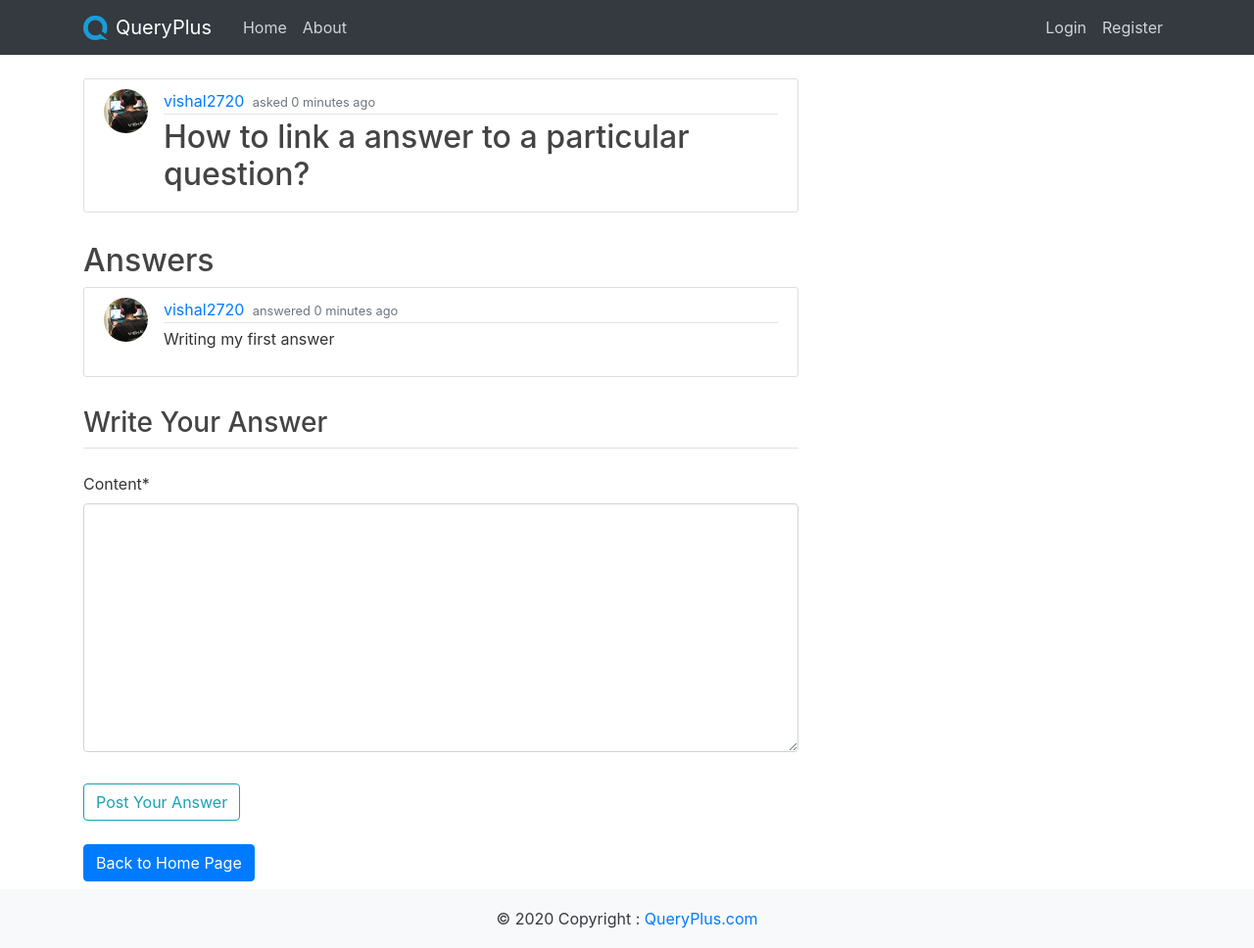
After one commit to vishalsalgond/QueryPlus, a Django app: page /question/11/ in a window 1280 px wide. The commit adds this page. Shown: the whole page at 98% size. Run offline with Django 3.2, Linux system fonts and the light colour scheme; data comes from the database, SQL or seed files in the repository; both versions use the stored data as it was after the commit; some libraries are stand-ins or nearby versions.

Commit message:
third commit

```diff
--- a/django_project/urls.py
+++ b/django_project/urls.py
@@ -19,14 +19,28 @@ from main_app import views as main_views
 from django.contrib.auth import views as auth_views
 from django.conf import settings
 from django.conf.urls.static import static
+from main_app.views import (QuestionCreateView,
+                            QuestionDetailView,
+                            QuestionListView,
+                            QuestionDeleteView,
+                            AnswerDeleteView,
+                            AnswerUpdateView,
+                            QuestionUpdateView)
+
 
 urlpatterns = [
     path('admin/', admin.site.urls),
-    path('', main_views.home, name='home'),
+    path('', QuestionListView.as_view(), name='home'),
     path('profile/', main_views.profile, name='profile'),
     path('register/', main_views.register, name='register'),
     path('login/', auth_views.LoginView.as_view(template_name='main_app/login.html'), name='login'),
     path('logout/', auth_views.LogoutView.as_view(template_name='main_app/logout.html'), name='logout'),
+    path('question/new/', QuestionCreateView.as_view(), name='question-create'),
+    path('question/<int:pk>/', QuestionDetailView.as_view(), name='question-detail'),
+    path('question/<int:pk>/delete/', QuestionDeleteView.as_view(), name='question-delete'),
+    path('question/<int:pk>/update/', QuestionUpdateView.as_view(), name='question-update'),
+    path('answer/<int:pk>/update/', AnswerUpdateView.as_view(), name='answer-update'),
+    path('answer/<int:pk>/delete/', AnswerDeleteView.as_view(), name='answer-delete'),
 ]
 
 if settings.DEBUG:
--- a/main_app/forms.py
+++ b/main_app/forms.py
@@ -1,7 +1,7 @@
 from django import forms
 from django.contrib.auth.models import User
 from django.contrib.auth.forms import UserCreationForm
-from .models import Profile
+from .models import Profile, Answer
 
 
 class UserRegisterForm(UserCreationForm):
@@ -26,3 +26,9 @@ class ProfileUpdateForm(forms.ModelForm):
     class Meta:
         model = Profile
         fields = ['image']
+
+
+class AnswerForm(forms.ModelForm):
+    class Meta:
+        model = Answer
+        fields = ["content"]
--- a/main_app/models.py
+++ b/main_app/models.py
@@ -1,6 +1,9 @@
 from django.db import models
 from django.contrib.auth.models import User
 from PIL import Image
+from django.utils import timezone
+timezone.localtime(timezone.now())
+from django.urls import reverse
 
 class Profile(models.Model):
     user = models.OneToOneField(User, on_delete=models.CASCADE)
@@ -18,3 +21,26 @@ class Profile(models.Model):
             output_size = (300,300)
             img.thumbnail(output_size)
             img.save(self.image.path)
+
+class Question(models.Model):
+    question = models.CharField(max_length=300)
+    date_posted = models.DateTimeField(auto_now_add=True)
+    author = models.ForeignKey(User, on_delete=models.CASCADE)
+
+    # def __str__(self):
+    #     return self.question
+
+    def get_absolute_url(self):
+        return reverse('home')
+
+class Answer(models.Model):
+    content = models.TextField()
+    date_posted = models.DateTimeField(default=timezone.now)
+    author = models.ForeignKey(User, on_delete=models.CASCADE)
+    answered_to = models.ForeignKey(Question, on_delete=models.CASCADE)
+
+    def __str__(self):
+        return f'{self.content} {self.answered_to}'
+
+    def get_absolute_url(self):
+        return reverse('home')
--- a/main_app/static/main_app/main.css
+++ b/main_app/static/main_app/main.css
@@ -52,8 +52,8 @@ body {
   }
 
   .article-img {
-    height: 65px;
-    width: 65px;
+    height: 45px;
+    width: 45px;
     margin-right: 16px;
   }
 
--- a/main_app/templates/main_app/base.html
+++ b/main_app/templates/main_app/base.html
@@ -72,7 +72,7 @@
           <ul class="list-group bg-light mb-4">
             <li class="list-group-item d-flex justify-content-between align-items-center bg-dark">
               <a class="nav-item nav-link text-light" href="#">Groups</a>
-              <span class="badge badge-primary badge-pill">14</span>
+              <span class="badge badge-primary badge-pill">3</span>
             </li>
             <li class="list-group-item d-flex justify-content-between align-items-center bg-dark">
               <a class="nav-item nav-link text-light" href="#">Your Questions</a>
@@ -83,11 +83,11 @@
               <span class="badge badge-primary badge-pill">1</span>
             </li>
 
-              <a class="btn btn-primary p-2 mt-3 text-light" href="#">Ask a Question</a>
+              <a class="btn btn-primary p-2 mt-3 text-light" href="{% url 'question-create' %}">Ask a Question</a>
 
           </ul>
 
-          <div class="list-group">
+          <!-- <div class="list-group">
             <a href="#" class="list-group-item list-group-item-action">
               <div class="d-flex w-100 justify-content-between">
                 <h5 class="mb-1">List group item heading</h5>
@@ -112,7 +112,7 @@
               <p class="mb-1">Donec id elit non mi porta gravida at eget metus. Maecenas sed diam eget risus varius blandit.</p>
               <small class="text-muted">Donec id elit non mi porta.</small>
             </a>
-          </div>
+          </div> -->
 
         </div>
         {% endif %}
--- /dev/null
+++ b/main_app/templates/main_app/question_detail.html
@@ -0,0 +1,72 @@
+{% extends "main_app/base.html" %}
+{% load crispy_forms_tags %}
+{% block content %}
+    <!-- Question content -->
+    <article class="media content-section">
+        <img class="rounded-circle article-img" src="{{ object.author.profile.image.url }}" alt="">
+        <div class="media-body">
+        <div class="article-metadata">
+            <a class="mr-1" href="">{{ question.author }}</a>
+            <small class="text-muted">asked {{ question.date_posted|timesince }} ago</small>
+            {% if question.author == user %}
+                <div>
+                    <a class="btn btn-success btn-sm mt-1 mb-1" href="{% url 'question-update' object.id %}">Edit</a>
+                    <a class="btn btn-danger btn-sm mt-1 mb-1" href="{% url 'question-delete' object.id %}">Delete</a>
+                </div>
+            {% endif %}
+        </div>
+            <h2 class="article-title">{{ question.question }}</h2>
+        </div>
+    </article>
+    <!-- Answers content -->
+    <h2>Answers</h2>
+    {% if count  %}
+        <!-- show this if there is at least one answer -->
+        {% for ans in answers %}
+            <article class="media content-section">
+                <img class="rounded-circle article-img" src="{{ ans.author.profile.image.url }}" alt="">
+                <div class="media-body">
+                <div class="article-metadata">
+                    <a class="mr-1" href="">{{ ans.author }}</a>
+                    <small class="text-muted">answered {{ ans.date_posted|timesince }} ago</small>
+                    {% if ans.author == user %}
+                    <div>
+                        <a class="btn btn-success btn-sm mt-1 mb-1" href="{% url 'answer-update' ans.id %}">Edit</a>
+                        <a class="btn btn-danger btn-sm mt-1 mb-1" href="{% url 'answer-delete' ans.id %}">Delete</a>
+                    </div>
+                {% endif %}
+                </div>
+                <p>{{ ans.content }}</p>
+                </div>
+            </article>
+        {% endfor %}
+    {% else %}
+        <!-- if there are no answers then show this -->
+        <div class="mb-5 mt-5">
+            <h5 class="text-muted">Sorry, No answers found !
+                <svg class="bi bi-emoji-frown" width="1em" height="1em" viewBox="0 0 16 16" fill="currentColor" xmlns="http://www.w3.org/2000/svg">
+                    <path fill-rule="evenodd" d="M8 15A7 7 0 1 0 8 1a7 7 0 0 0 0 14zm0 1A8 8 0 1 0 8 0a8 8 0 0 0 0 16z"/>
+                    <path fill-rule="evenodd" d="M4.285 12.433a.5.5 0 0 0 .683-.183A3.498 3.498 0 0 1 8 10.5c1.295 0 2.426.703 3.032 1.75a.5.5 0 0 0 .866-.5A4.498 4.498 0 0 0 8 9.5a4.5 4.5 0 0 0-3.898 2.25.5.5 0 0 0 .183.683z"/>
+                    <path d="M7 6.5C7 7.328 6.552 8 6 8s-1-.672-1-1.5S5.448 5 6 5s1 .672 1 1.5zm4 0c0 .828-.448 1.5-1 1.5s-1-.672-1-1.5S9.448 5 10 5s1 .672 1 1.5z"/>
+                </svg>
+            </h5>
+        </div>
+    {% endif %}
+
+    <!-- Form for answer -->
+    <form method="POST">
+        {% csrf_token %}
+        <fieldset class="form-group">
+            {% if count  %}
+                <legend class="border-bottom mb-4"><h3>Write Your Answer</h3></legend>
+            {% else %}
+                <legend class="border-bottom mb-4"><h4>Be the first one to Answer</h4></legend>
+            {% endif %}
+            {{ form|crispy }}
+        </fieldset>
+        <div class="form-group">
+            <button class="btn btn-outline-info" type="submit">Post Your Answer</button>
+        </div>
+    </form>
+    <a class="btn btn-primary mt-2 mb-2" href="{% url 'home' %}">Back to Home Page</a>
+{% endblock content %}
--- a/main_app/views.py
+++ b/main_app/views.py
@@ -1,7 +1,12 @@
-from django.shortcuts import render, redirect
+from django.shortcuts import render, redirect, get_object_or_404
 from django.contrib.auth.decorators import login_required
 from django.contrib import messages
-from .forms import UserRegisterForm, UserUpdateForm, ProfileUpdateForm
+from django.urls import reverse
+from django.contrib.auth.mixins import LoginRequiredMixin, UserPassesTestMixin
+from django.views.generic import ListView, DetailView, CreateView, UpdateView, DeleteView
+from .forms import UserRegisterForm, UserUpdateForm, ProfileUpdateForm, AnswerForm
+from .models import Question, Answer
+import datetime
 
 def home(request):
     return render(request, 'main_app/home.html')
@@ -41,3 +46,97 @@ def profile(request):
     }
 
     return render(request, 'main_app/profile.html', context)
+
+class QuestionListView(ListView):
+    model = Question
+    template_name = 'main_app/home.html'
+    context_object_name = 'questions'
+    ordering = ['-date_posted']
+    paginate_by = 5
+
+class QuestionCreateView(LoginRequiredMixin,CreateView):
+    model = Question
+    fields = ['question']
+
+    def form_valid(self, form):
+        form.instance.author = self.request.user
+        return super().form_valid(form)
+
+class QuestionDetailView(DetailView):
+
+    model = Question
+
+    def post(self, request, pk, **kwargs):
+        form = AnswerForm(request.POST)
+        if form.is_valid():
+            form.instance.author = self.request.user
+            form.instance.answered_to = Question.objects.get(id=pk)
+            form.save()
+            messages.success(request, f'Your answer has been posted!')
+            return redirect('question-detail', pk)
+
+    def get_context_data(self, *args, **kwargs):
+        context = super(QuestionDetailView,
+             self).get_context_data(*args, **kwargs)
+        # add extra fields here
+        context["form"] = AnswerForm()
+        context["answers"] = Answer.objects.filter(answered_to=context["question"])
+        context["count"] =  Answer.objects.filter(answered_to=context["question"]).count()
+        return context
+
+
+
+class QuestionDeleteView(LoginRequiredMixin, UserPassesTestMixin, DeleteView):
+    model = Question
+    success_url = "/"
+
+    def test_func(self):
+        post = self.get_object()
+
+        if self.request.user == post.author:
+            return True
+        else:
+            False
+
+class QuestionUpdateView(LoginRequiredMixin, UserPassesTestMixin, UpdateView):
+    model = Question
+    fields = ['question']
+
+    def form_valid(self, form):
+        form.instance.author = self.request.user
+        return super().form_valid(form)
+
+    def test_func(self):
+        post = self.get_object()
+
+        if self.request.user == post.author:
+            return True
+        else:
+            False
+
+class AnswerDeleteView(LoginRequiredMixin, UserPassesTestMixin, DeleteView):
+    model = Answer
+    success_url = "/"
+
+    def test_func(self):
+        post = self.get_object()
+        if self.request.user == post.author:
+            return True
+        else:
+            False
+
+class AnswerUpdateView(LoginRequiredMixin, UserPassesTestMixin, UpdateView):
+    model = Answer
+    fields = ['content']
+
+    def form_valid(self, form):
+        form.instance.author = self.request.user
+        return super().form_valid(form)
+
+    def test_func(self):
+        post = self.get_object()
+
+        if self.request.user == post.author:
+            return True
+        else:
+            False
```
Also changed, not shown: main_app/templates/main_app/answer_confirm_delete.html (added, +16 -0 lines), main_app/templates/main_app/answer_form.html (added, +16 -0 lines), main_app/templates/main_app/home.html (+18 -0 lines), main_app/templates/main_app/question_confirm_delete.html (added, +16 -0 lines), main_app/templates/main_app/question_form.html (added, +16 -0 lines), db.sqlite3, main_app/migrations/0002_answer_question.py (added), media/profile_pics/5a7f5e82abc3d121aba7117c.png (added).
